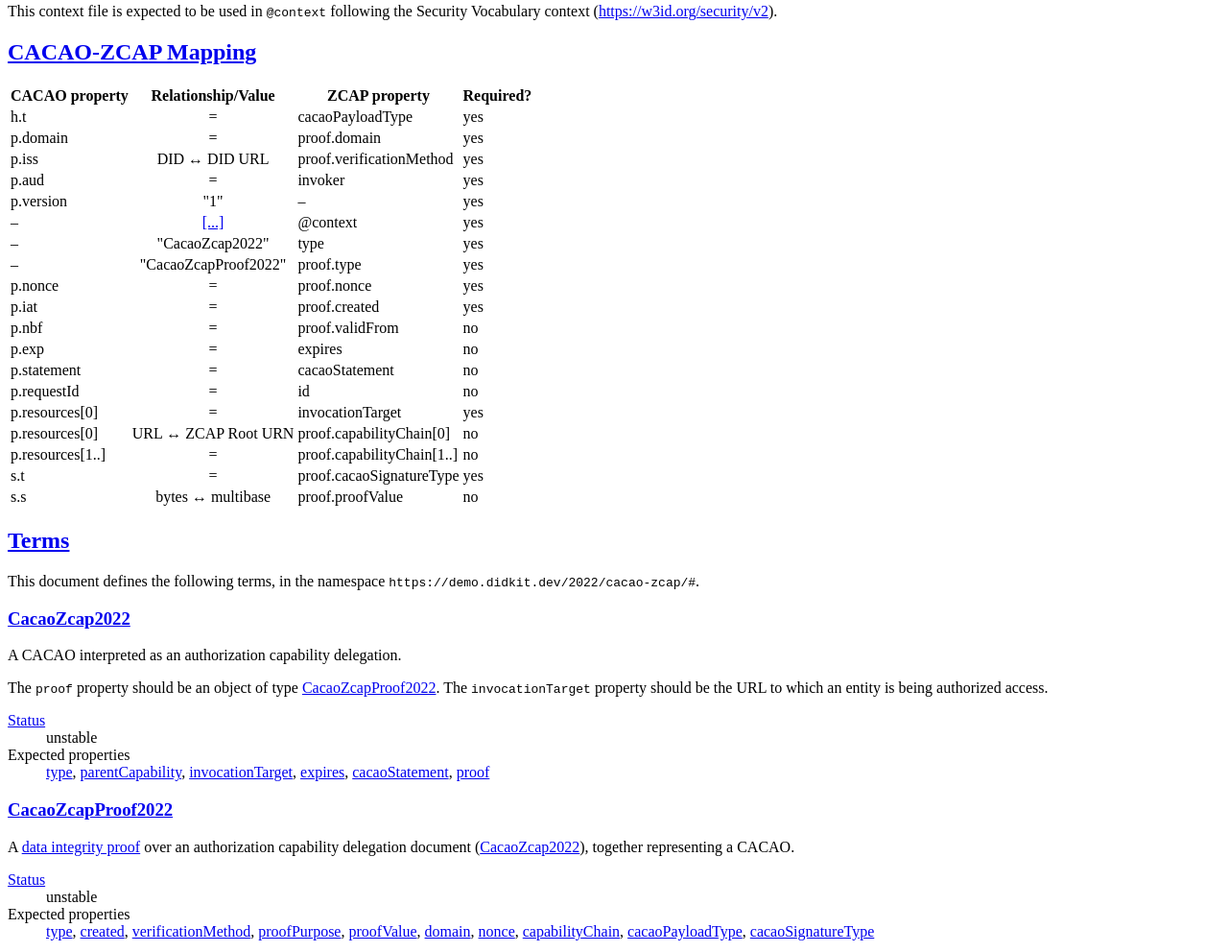
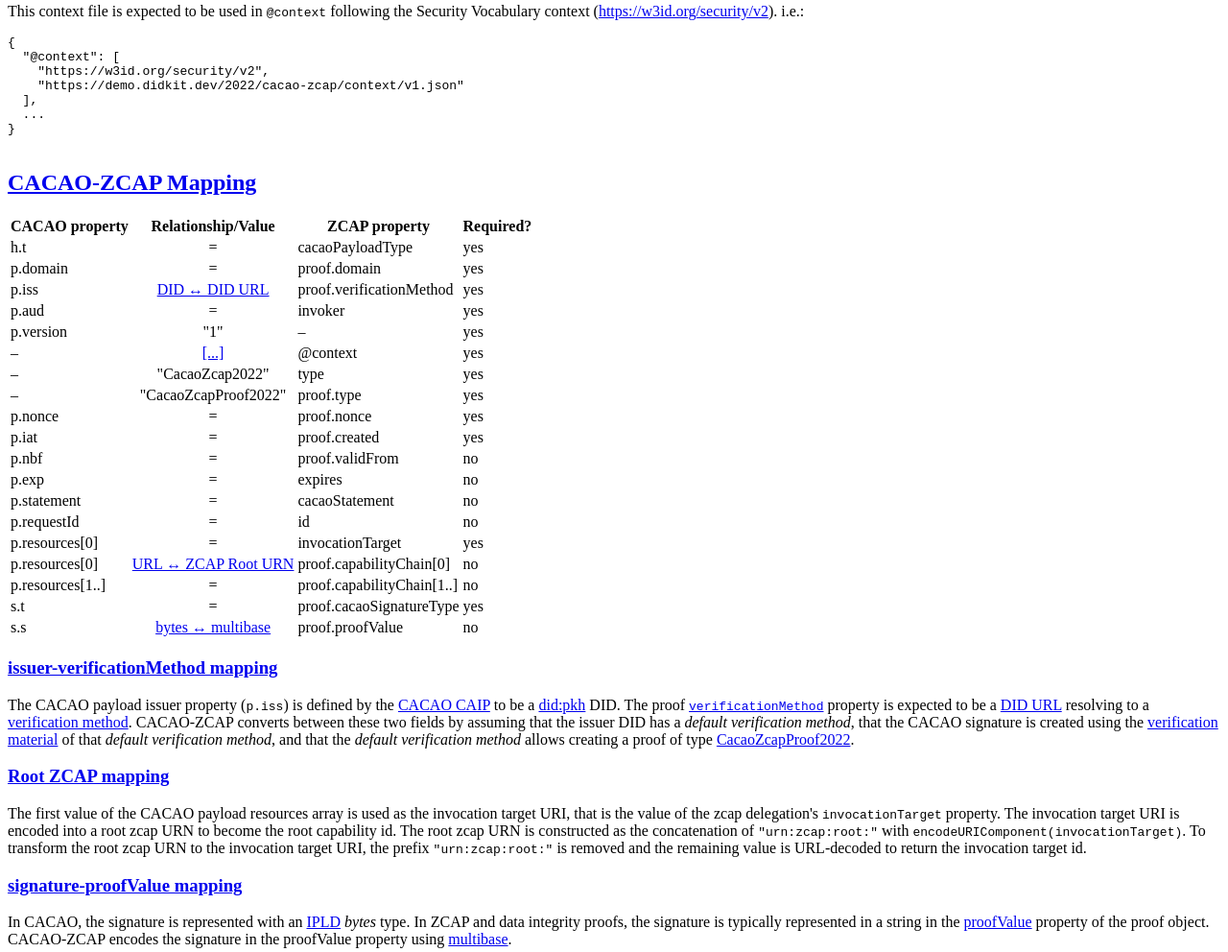
Before and after one commit to spruceid/cacao-zcap-rs, a plain HTML site: page index.html in a window 1280 px wide. Shown: the part 442-1434 px from the top of the page at 96% size. Drawn offline with Linux system fonts and the light colour scheme.

Commit message:
Describe mappings more

```diff
--- a/index.html
+++ b/index.html
@@ -31,7 +31,16 @@ section:target {
 	<section id="context">
 	<h2><a href="#context">Context</a></h2>
 	<p><a href="https://www.w3.org/TR/json-ld11/#dfn-context">JSON-LD Context</a> file: <a href="https://demo.didkit.dev/2022/cacao-zcap/context/v1.json">https://demo.didkit.dev/2022/cacao-zcap/context/v1.json</a></p>
-	<p>This context file is expected to be used in <code>@context</code> following the Security Vocabulary context (<a href="https://w3id.org/security/v2">https://w3id.org/security/v2</a>).</p>
+	<p>This context file is expected to be used in <code>@context</code> following the Security Vocabulary context (<a href="https://w3id.org/security/v2">https://w3id.org/security/v2</a>). i.e.:</p>
+	<pre>
+{
+  "@context": [
+    "https://w3id.org/security/v2",
+    "https://demo.didkit.dev/2022/cacao-zcap/context/v1.json"
+  ],
+  ...
+}
+	</pre>
 	</section>
 
 	<section id="cacao-zcap-mapping">
@@ -62,7 +71,7 @@ section:target {
 
 			<tr>
 				<td>p.iss</td>
-				<td>DID &harr; DID URL</td>
+				<td><a href="#iss-vm-mapping">DID &harr; DID URL</a></td>
 				<td>proof.verificationMethod</td>
 				<td>yes</td>
 			</tr>
@@ -153,7 +162,7 @@ section:target {
 
 			<tr>
 				<td>p.resources[0]</td>
-				<td>URL &harr; ZCAP Root URN</td>
+				<td><a href="#root-zcap-mapping">URL &harr; ZCAP Root URN</a></td>
 				<td>proof.capabilityChain[0]</td>
 				<td>no</td>
 			</tr>
@@ -174,13 +183,30 @@ section:target {
 
 			<tr>
 				<td>s.s</td>
-				<td>bytes &harr; multibase</td>
+				<td><a href="#signature-proof-value-mapping">bytes &harr; multibase</a></td>
 				<td>proof.proofValue</td>
 				<td>no</td>
 			</tr>
 
 		</tbody>
 	</table>
+
+	<section id="iss-vm-mapping">
+	<h3><a href="#iss-vm-mapping">issuer-verificationMethod mapping</a></h3>
+	<p>The CACAO payload issuer property (<code>p.iss</code>) is defined by the <a href="https://github.com/ChainAgnostic/CAIPs/blob/8fdb5bfd1bdf15c9daf8aacfbcc423533764dfe9/CAIPs/caip-draft_cacao.md#container-format">CACAO CAIP</a> to be a <a href="https://github.com/w3c-ccg/did-pkh/blob/ea93b0a5e0e8b54e572f3a6ca5a294f147901d2d/did-pkh-method-draft.md">did:pkh</a> DID. The proof <a href="https://www.w3.org/TR/did-core/#dfn-verificationmethod"><code>verificationMethod</code></a> property is expected to be a <a href="https://www.w3.org/TR/did-core/#did-url-syntax">DID URL</a> resolving to a <a href="https://w3c-ccg.github.io/data-integrity-spec/#verification-methods">verification method</a>.
+	CACAO-ZCAP converts between these two fields by assuming that the issuer DID has a <em>default verification method</em>, that the CACAO signature is created using the <a href="https://w3c-ccg.github.io/data-integrity-spec/#verification-material">verification material</a> of that <em>default verification method</em>, and that the <em>default verification method</em> allows creating a proof of type <a href="#CacaoZcapProof2022">CacaoZcapProof2022</a>.</p>
+	</section>
+
+	<section id="root-zcap-mapping">
+	<h3><a href="#root-zcap-mapping">Root ZCAP mapping</a></h3>
+	<p>The first value of the CACAO payload resources array is used as the invocation target URI, that is the value of the zcap delegation's <code>invocationTarget</code> property. The invocation target URI is encoded into a root zcap URN to become the root capability id. The root zcap URN is constructed as the concatenation of <code>"urn:zcap:root:"</code> with <code>encodeURIComponent(invocationTarget)</code>. To transform the root zcap URN to the invocation target URI, the prefix <code>"urn:zcap:root:"</code> is removed and the remaining value is URL-decoded to return the invocation target id.</p>
+	</section>
+
+	<section id="signature-proof-value-mapping">
+	<h3><a href="#signature-proof-value-mapping">signature-proofValue mapping</a></h3>
+	<p>In CACAO, the signature is represented with an <a href="https://ipld.io/docs/schemas/features/typekinds/">IPLD</a> <em>bytes</em> type. In ZCAP and data integrity proofs, the signature is typically represented in a string in the <a href="https://w3c-ccg.github.io/data-integrity-spec/#dfn-proofvalue">proofValue</a> property of the proof object. CACAO-ZCAP encodes the signature in the proofValue property using <a href="https://datatracker.ietf.org/doc/html/draft-multiformats-multibase">multibase</a>.</p>
+	</section>
+
 	</section>
 
 	<section id="terms">
```
